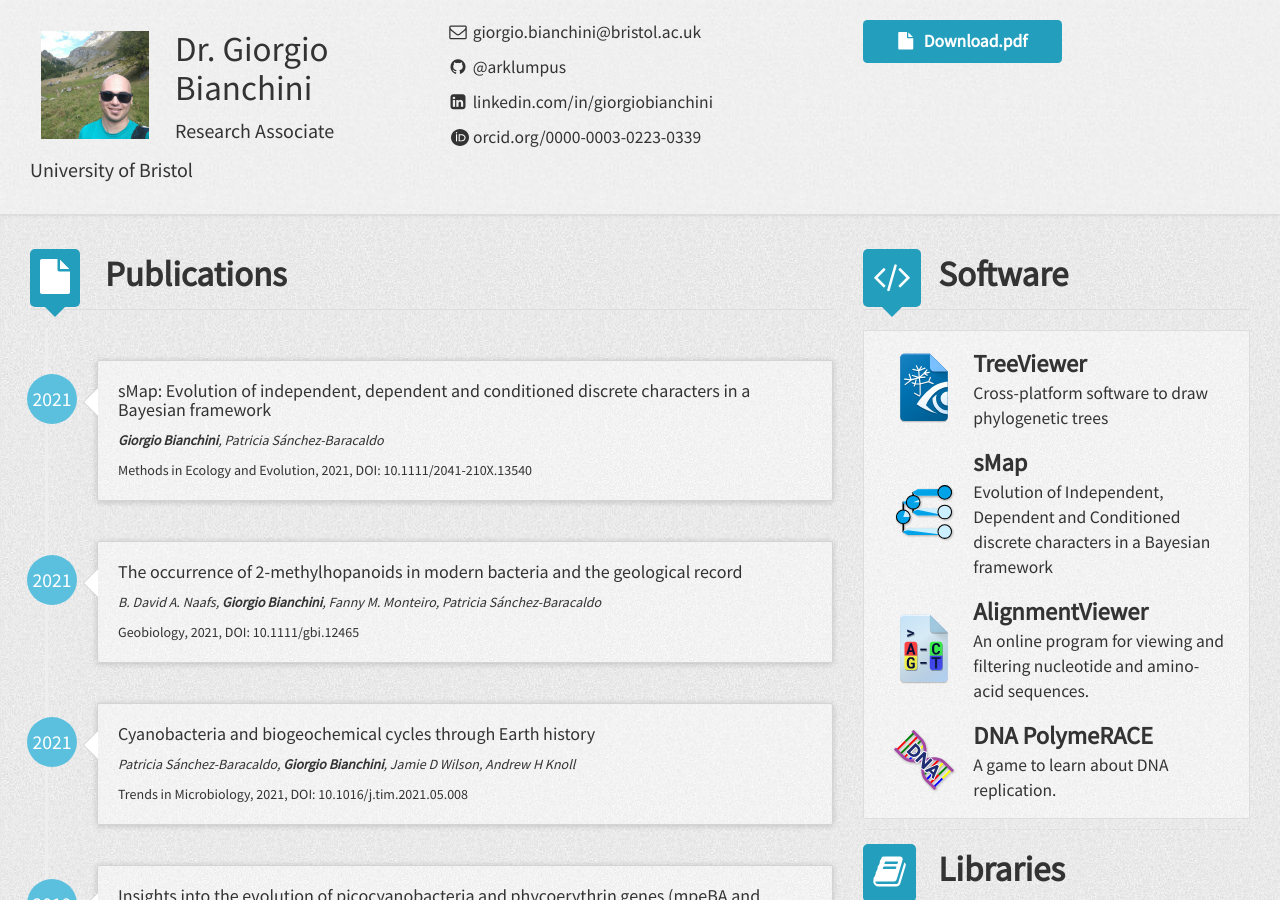
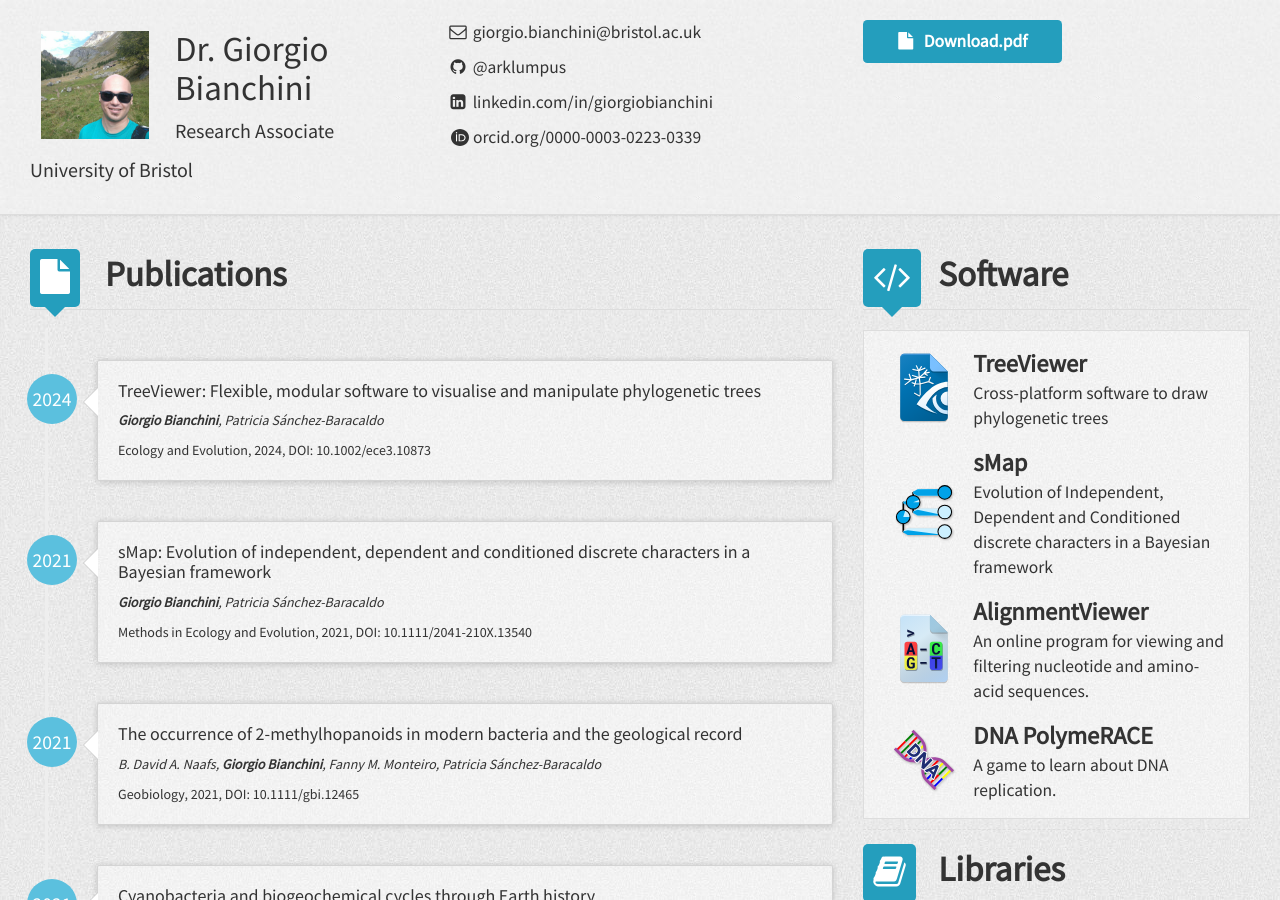
Before and after one commit to arklumpus/arklumpus.github.io, a Jekyll site: the page built from index.html, in a window 1280 px wide and 900 px high. Built offline with Jekyll 4.4.1, drawn with Linux system fonts in a browser that asks for light colours; nearby versions of some CDN libraries.

Commit message:
Updated publications.

```diff
--- a/_config.yml
+++ b/_config.yml
@@ -27,6 +27,12 @@ author:
   avatar: /assets/img/avatar.jpg
   stackoverflow:
   publications:
+    - publication6:
+      title: "TreeViewer: Flexible, modular software to visualise and manipulate phylogenetic trees"
+      authors: <b>Giorgio Bianchini</b>, Patricia Sánchez-Baracaldo
+      journal: Ecology and Evolution
+      year: 2024
+      doi: 10.1002/ece3.10873
     - publication3:
       title: "sMap: Evolution of independent, dependent and conditioned discrete characters in a Bayesian framework"
       authors: <b>Giorgio Bianchini</b>, Patricia Sánchez-Baracaldo
```
Also changed, not shown: 1 other file.
